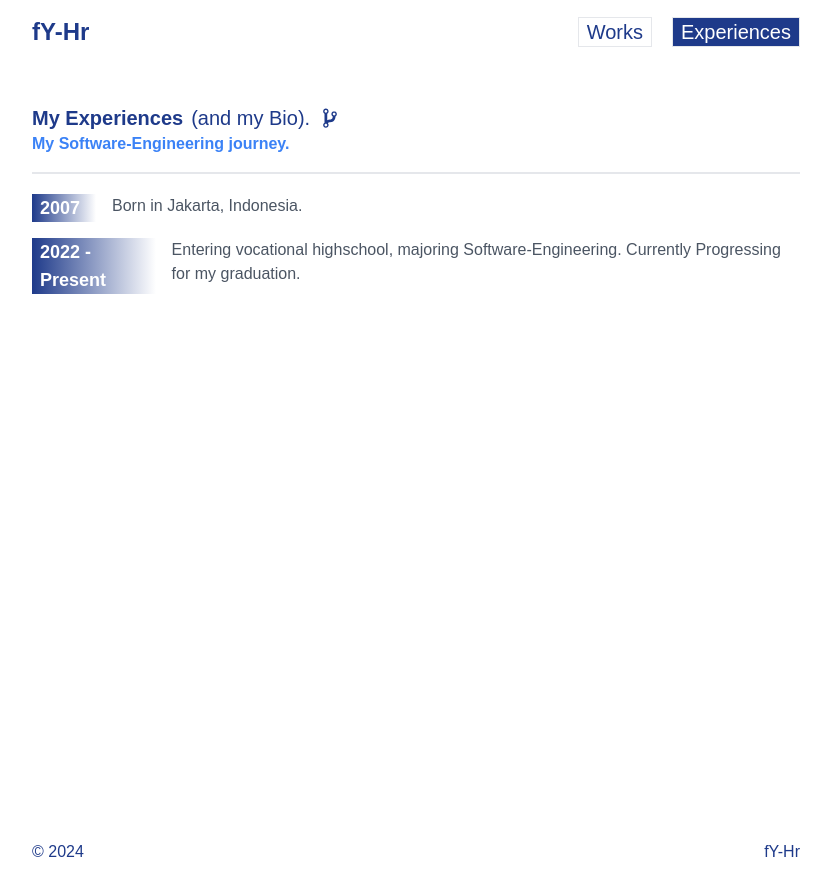
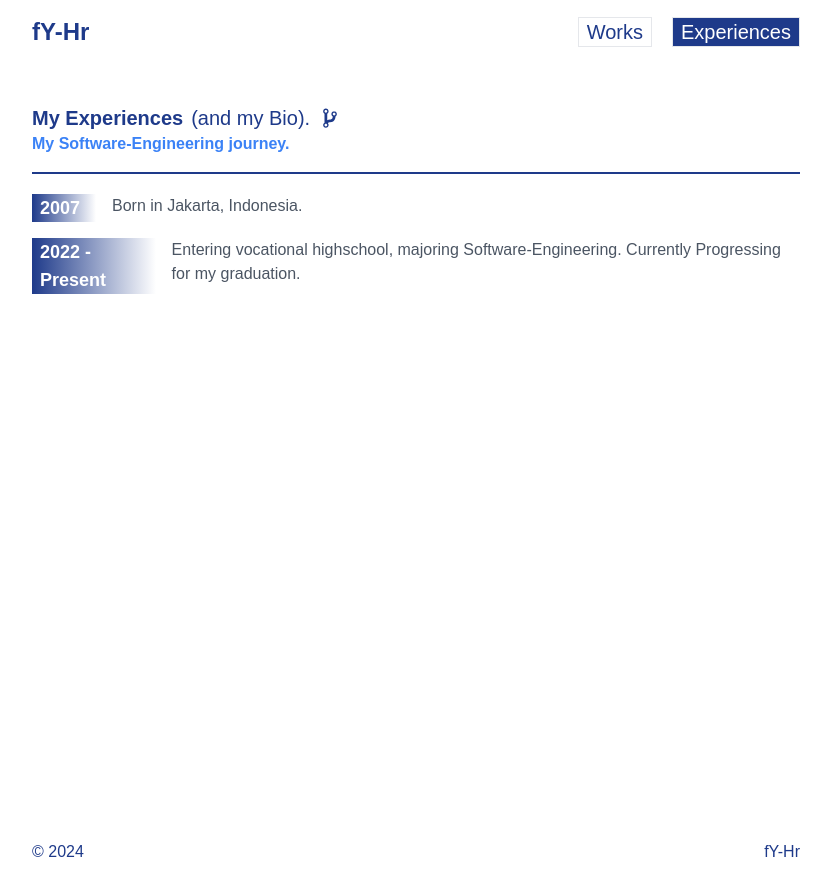
Before and after one commit to fY-Hr/fyhr-page, a Next.js app: page /experiences in a window 1280 px wide. Shown: the whole page, without its empty margins (224-1055 px from the left). Built offline with nearby package versions, Linux system fonts and the light colour scheme; a web font is replaced by a local one.

Commit message:
feat: small changes

```diff
--- a/app/experiences/page.tsx
+++ b/app/experiences/page.tsx
@@ -10,7 +10,7 @@ export default function Experiences(){
     return(
         <>
             <div className="my-8">
-                <div className="border-b-2 pb-4">
+                <div className="border-b-2 pb-4 border-blue-900 animate-fadeUpLong">
                     <h1 className="text-xl font-bold-3 flex items-center gap-2 animate-fadeUpLong"><span className="font-bold">My Experiences</span> (and my Bio).<span className="text-2xl animate-fadeUpVeryLong"><DiGitBranch /></span></h1>
                     <h2 className="text-md text-blue-500 font-bold animate-fadeUpVeryLong">My Software-Engineering journey.</h2>
                 </div>
--- a/components/ui/Navbar.tsx
+++ b/components/ui/Navbar.tsx
@@ -23,7 +23,7 @@ export default function Navbar(){
         <>
         {!homePage &&
         <>
-        <nav className="pt-4 pb-2 fixed bg-white/55 w-screen backdrop-blur-md">
+        <nav className="pt-4 pb-2 fixed bg-white/55 w-screen backdrop-blur-sm">
             <div className="nav-content container mx-auto lg:px-32 xl:px-64 px-7  flex justify-between">
                 <Link href="/me" className="text-lg md:text-2xl font-semibold hover:text-blue-500">fY-Hr</Link>
                 <div className="hidden sm:flex gap-5 items-center">
@@ -36,7 +36,7 @@ export default function Navbar(){
                 </div>
                 <div className="burger self-center sm:hidden">
                     <button className="self-center text-xl border border-blue-900 p-2 -m-5 hover:text-white hover:bg-blue-900" onClick={handleClick}><RxHamburgerMenu /></button>
-                        <PopupMenu handleClick={handleClick} style={`absolute top-14 z-50 w-32 bg-white/55 backdrop-blur-md border-blue-900 border  flex justify-center items-center transition-all duration-700 ${isPopupOpen ?  'right-6' : 'opacity-0 delay-0 -right-96'}` }/>
+                        <PopupMenu handleClick={handleClick} style={`absolute top-14 z-50 w-32 bg-white/55 backdrop-blur-sm border-blue-900 border  flex justify-center items-center transition-all duration-700 ${isPopupOpen ?  'right-6' : 'opacity-0 delay-0 -right-96'}` }/>
                 </div>
             </div>
         </nav>
```
